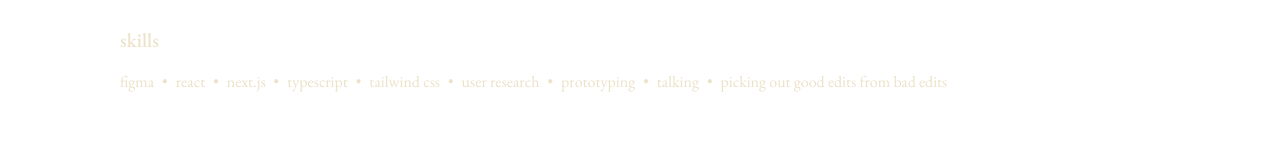
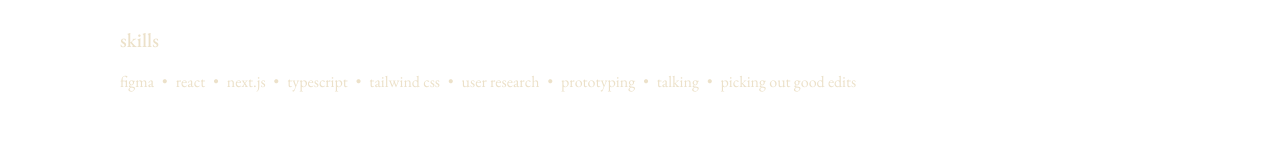
Before and after one commit to gcjong/grace-portfolio, a Next.js app: page / in a window 1280 px wide. Shown: the part 1797-1957 px from the top of the page. Built offline with nearby package versions, Linux system fonts and the light colour scheme.

Commit message:
Update main page

```diff
--- a/src/app/page.tsx
+++ b/src/app/page.tsx
@@ -226,7 +226,7 @@ export default function Home() {
               <span className="text-[#ece1c9]">•</span>
               <span className="text-[#ece1c9]">talking</span>
               <span className="text-[#ece1c9]">•</span>
-              <span className="text-[#ece1c9]">picking out good edits from bad edits</span>
+              <span className="text-[#ece1c9]">picking out good edits</span>
             </div>
           </div>
         </div>
```
